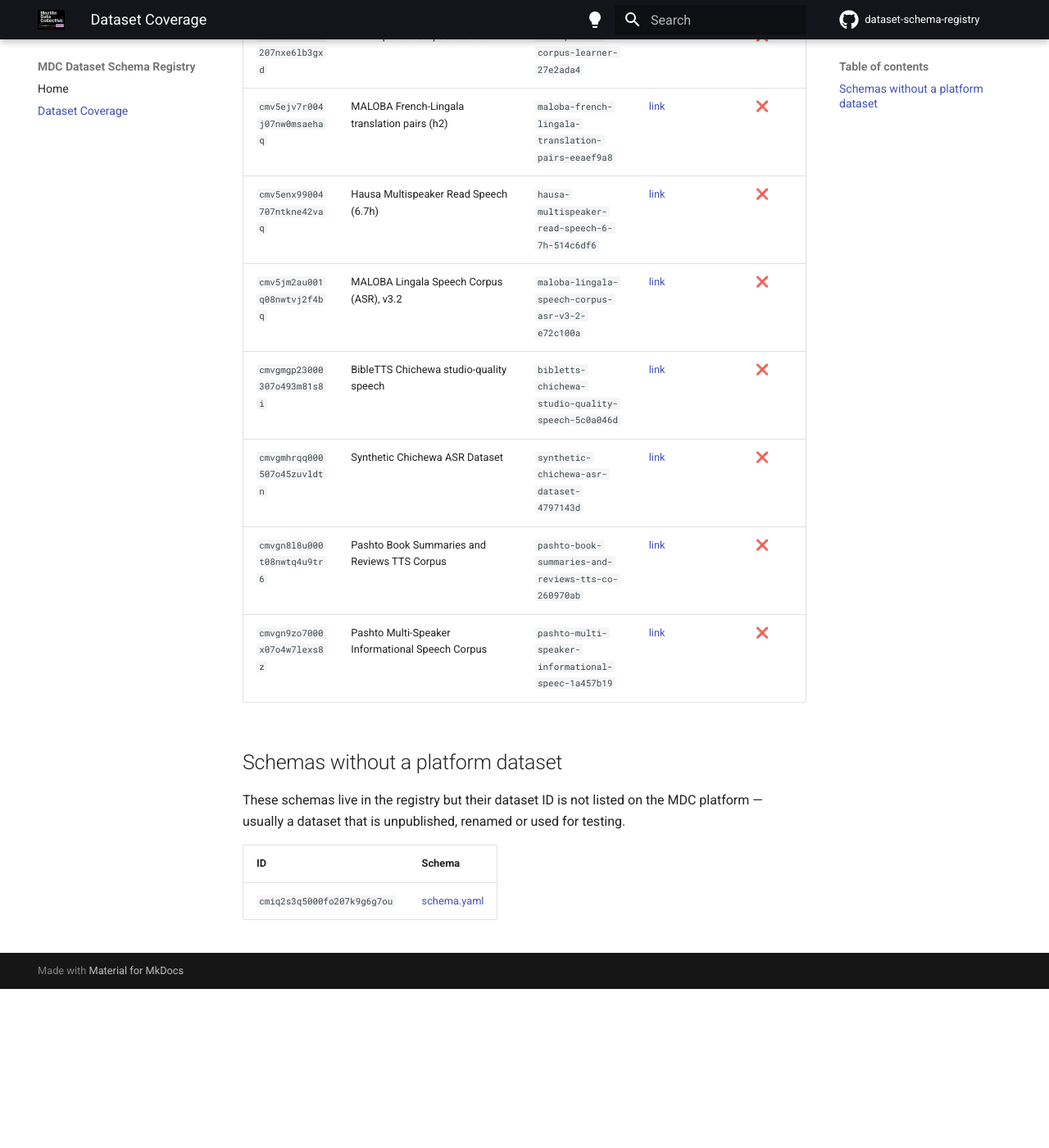
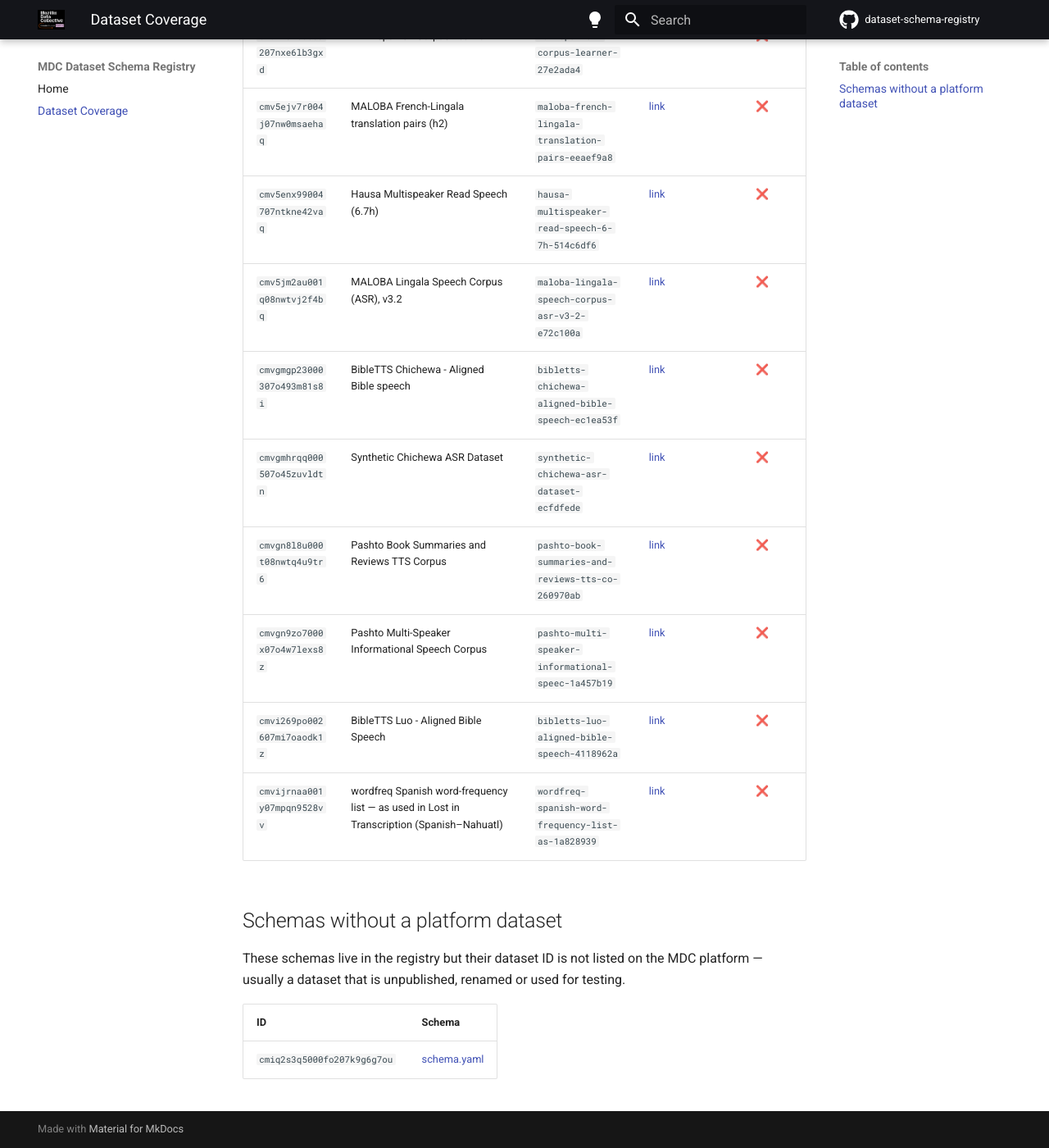
Before and after one commit to Mozilla-Data-Collective/dataset-schema-registry, an MkDocs documentation site: the page built from docs/dataset-coverage.md, in a window 1280 px wide and 1400 px high, scrolled down 124498 px. Shown: the whole window at 82% size. Built offline with MkDocs 1.6.1 and Material for MkDocs 9.7.7, drawn with Linux system fonts in a browser that asks for light colours; comment, search, counter and statistics services are not loaded; before the commit the page ends 125704 px from its top, so only the background shows below that; some of the changed text lies outside the part shown.

Commit message:
chore: update registry index and dataset coverage [skip ci]

```diff
--- a/docs/dataset-coverage.md
+++ b/docs/dataset-coverage.md
@@ -1219,10 +1219,12 @@ data programmatically.
 | `cmv5ejv7r004j07nw0msaehaq` | MALOBA French-Lingala translation pairs (h2) | `maloba-french-lingala-translation-pairs-eeaef9a8` | [link](https://mozilladatacollective.com/datasets/cmv5ejv7r004j07nw0msaehaq) | ❌ |
 | `cmv5enx99004707ntkne42vaq` | Hausa Multispeaker Read Speech (6.7h) | `hausa-multispeaker-read-speech-6-7h-514c6df6` | [link](https://mozilladatacollective.com/datasets/cmv5enx99004707ntkne42vaq) | ❌ |
 | `cmv5jm2au001q08nwtvj2f4bq` | MALOBA Lingala Speech Corpus (ASR), v3.2 | `maloba-lingala-speech-corpus-asr-v3-2-e72c100a` | [link](https://mozilladatacollective.com/datasets/cmv5jm2au001q08nwtvj2f4bq) | ❌ |
-| `cmvgmgp23000307o493m81s8i` | BibleTTS Chichewa studio-quality speech | `bibletts-chichewa-studio-quality-speech-5c0a046d` | [link](https://mozilladatacollective.com/datasets/cmvgmgp23000307o493m81s8i) | ❌ |
-| `cmvgmhrqq000507o45zuvldtn` | Synthetic Chichewa ASR Dataset | `synthetic-chichewa-asr-dataset-4797143d` | [link](https://mozilladatacollective.com/datasets/cmvgmhrqq000507o45zuvldtn) | ❌ |
+| `cmvgmgp23000307o493m81s8i` | BibleTTS Chichewa - Aligned Bible speech | `bibletts-chichewa-aligned-bible-speech-ec1ea53f` | [link](https://mozilladatacollective.com/datasets/cmvgmgp23000307o493m81s8i) | ❌ |
+| `cmvgmhrqq000507o45zuvldtn` | Synthetic Chichewa ASR Dataset | `synthetic-chichewa-asr-dataset-ecfdfede` | [link](https://mozilladatacollective.com/datasets/cmvgmhrqq000507o45zuvldtn) | ❌ |
 | `cmvgn8l8u000t08nwtq4u9tr6` | Pashto Book Summaries and Reviews TTS Corpus | `pashto-book-summaries-and-reviews-tts-co-260970ab` | [link](https://mozilladatacollective.com/datasets/cmvgn8l8u000t08nwtq4u9tr6) | ❌ |
 | `cmvgn9zo7000x07o4w7lexs8z` | Pashto Multi-Speaker Informational Speech Corpus | `pashto-multi-speaker-informational-speec-1a457b19` | [link](https://mozilladatacollective.com/datasets/cmvgn9zo7000x07o4w7lexs8z) | ❌ |
+| `cmvi269po002607mi7oaodk1z` | BibleTTS Luo - Aligned Bible Speech | `bibletts-luo-aligned-bible-speech-4118962a` | [link](https://mozilladatacollective.com/datasets/cmvi269po002607mi7oaodk1z) | ❌ |
+| `cmvijrnaa001y07mpqn9528vv` | wordfreq Spanish word-frequency list — as used in Lost in Transcription (Spanish–Nahuatl) | `wordfreq-spanish-word-frequency-list-as-1a828939` | [link](https://mozilladatacollective.com/datasets/cmvijrnaa001y07mpqn9528vv) | ❌ |
 
 ## Schemas without a platform dataset
 
```
Also changed, not shown: other parts of docs/dataset-coverage.md (+3 -3 lines), 1 other file.
